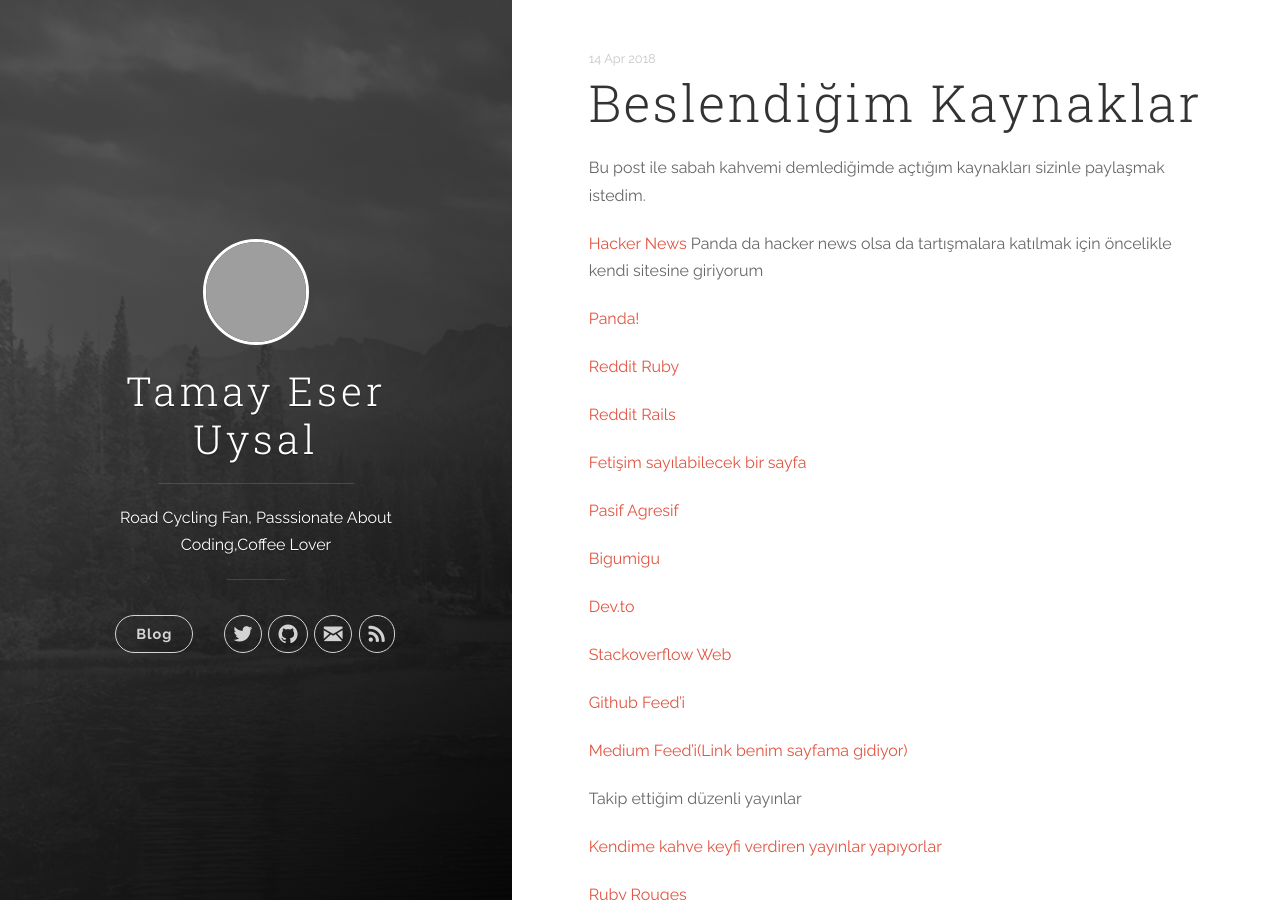
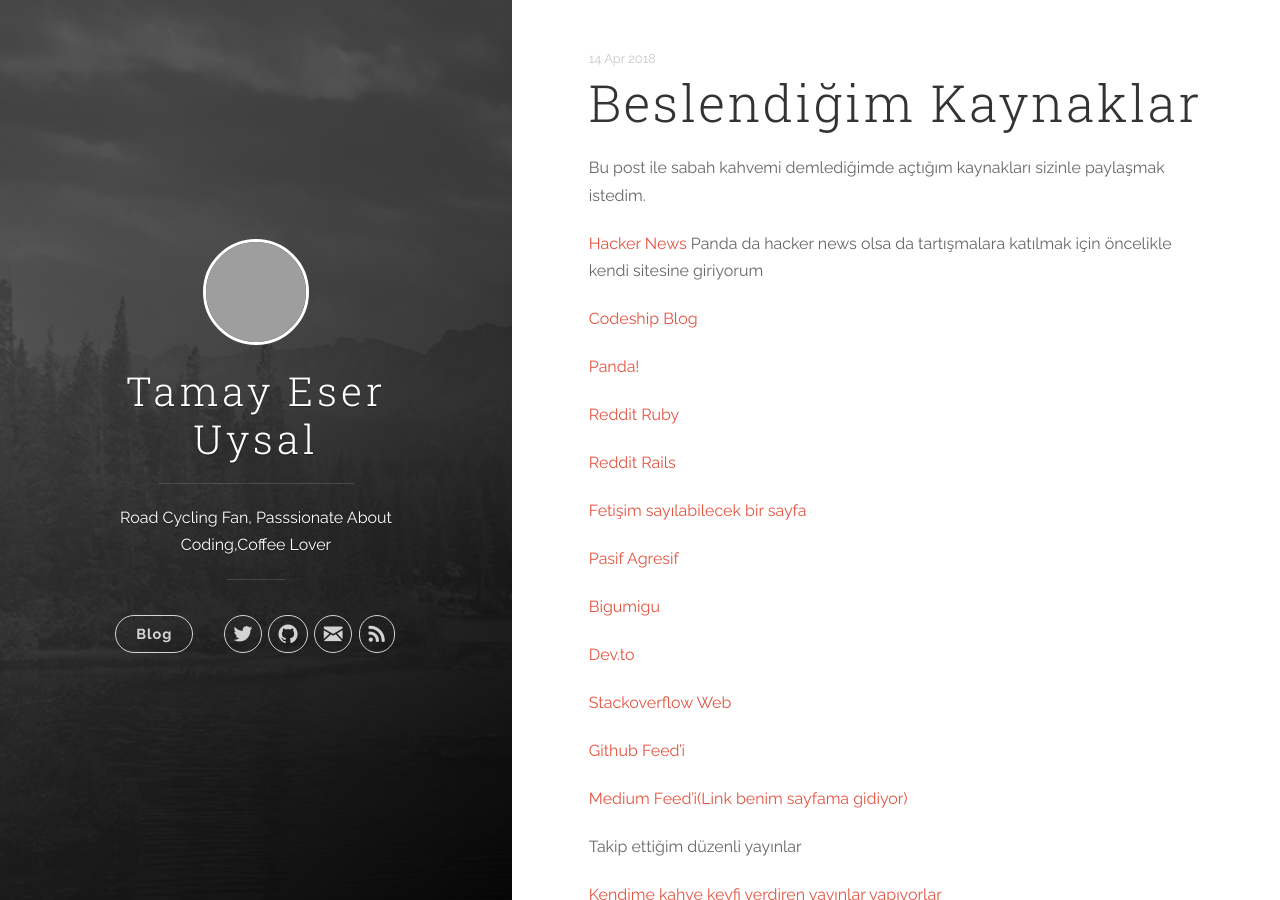
Before and after one commit to puskuruk/puskuruk.github.io, a Jekyll site: the page built from _posts/2018-04-14-kaynaklar.md, in a window 1280 px wide and 900 px high, cut to the strip 0-900 px from the top of the window. Built offline with Jekyll 4.4.1, drawn with Linux system fonts in a browser that asks for light colours; grey boxes are pictures that could not be loaded.

Commit message:
Updated Kaynaklar
Added codeship blog.

```diff
--- a/_posts/2018-04-14-kaynaklar.md
+++ b/_posts/2018-04-14-kaynaklar.md
@@ -6,6 +6,8 @@ title: Beslendiğim Kaynaklar
 Bu post ile sabah kahvemi demlediğimde açtığım kaynakları sizinle paylaşmak istedim.
 
 [Hacker News](http://news.ycombinator.com) Panda da hacker news olsa da tartışmalara katılmak için öncelikle kendi sitesine giriyorum
+
+[Codeship Blog](https://blog.codeship.com/archive/)
 
 [Panda!](https://usepanda.com/)
 
```
